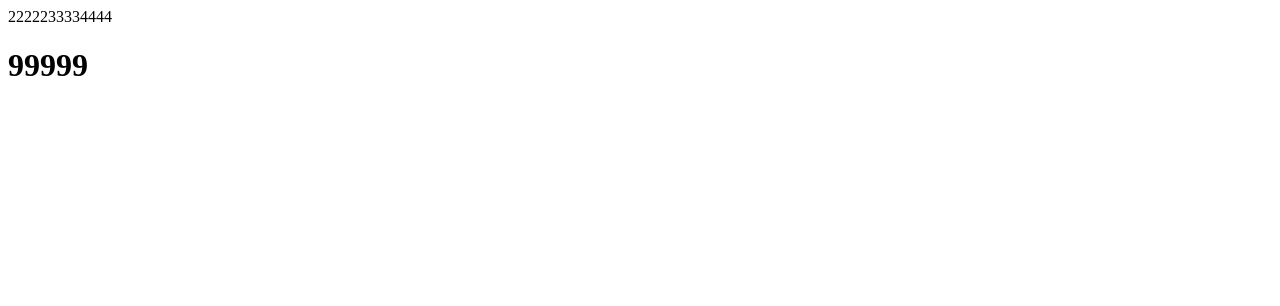
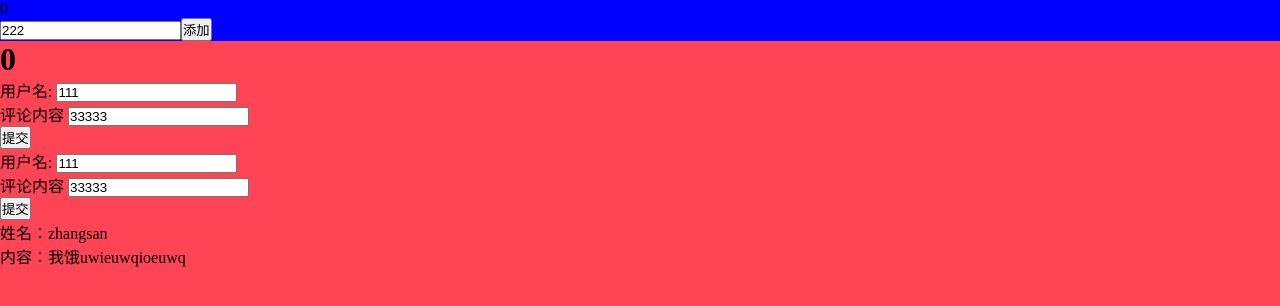
Before and after one commit to clm1100/reactstudy, a React (Create React App) app: page / in a window 1280 px wide. Shown: the top 306 px of the page. Built offline with nearby package versions, Linux system fonts and the light colour scheme.

Commit message:
复习redux的用法

```diff
--- a/src/App.jsx
+++ b/src/App.jsx
@@ -1,6 +1,7 @@
 import React, { Component } from 'react'
 import ReactDOM from 'react-dom'
 import Header from './common/Header'
+import Head from "./common/Head";
 import Frominput from './components/Forminput'
 import Content from './components/Content'
 class App extends Component {
@@ -28,6 +29,8 @@ class App extends Component {
     console.log(this.props,'iiiiiiiiiii')
     return (
       <div>
+        <Header />
+        <Head />
         <Frominput setArr = {this.setArr.bind(this)} />
         <Frominput setArr = {this.setArr.bind(this)} />
         <Content arr={this.state.arr} />
--- /dev/null
+++ b/src/common/Head.jsx
@@ -0,0 +1,31 @@
+import React, { Component } from 'react'
+import {connect} from 'react-redux'
+class Head extends Component{
+    constructor(){
+        super()
+    }
+    render(){
+
+        return(
+            <h1 onClick = {function(){this.props.addAttr({title:"232313123",id:"343434"})}.bind(this)}>{this.props.arr.length}</h1>
+        )
+    }
+}
+const mapDispatchToProps=(dispatch,ownprops)=>{
+    return {
+        addAttr(payload){
+            dispatch({
+                type:'ADDATTR',
+                payload
+            })
+        }
+    }
+}
+
+const mapStateToProps = (state,ownProps)=>{
+    return{
+        arr:state.arr
+    }
+}
+
+export default  connect(mapStateToProps,mapDispatchToProps)(Head)
--- a/src/common/Header.jsx
+++ b/src/common/Header.jsx
@@ -1,9 +1,6 @@
 import React, { Component } from 'react'
 import {connect} from 'react-redux'
 
-// const mapStateToProps = (state, ownProps) => ({
-//     active: state.abc.a
-//   })
 
 class Header extends Component {
     constructor() {
@@ -13,12 +10,11 @@ class Header extends Component {
         }
     }
     setA(e) {
-    //    this.props.addAttr({title:this.state.a,id:Math.random()*100000000})
-       this.props. dispatch({
-        type:'ADDATTR',
-        payload:{title:this.state.a,id:Math.random()*100000000}
-    })
-       this.setState({a:''})
+        this.props.dispatch({
+            type: 'ADDATTR',
+            payload: { title: this.state.a, id: Math.random() * 100000000 }
+        })
+        this.setState({ a: '' })
     }
     change(e){
         this.setState({
@@ -29,7 +25,6 @@ class Header extends Component {
         return (
             <div className='Header'>
             <ul>
-                {/* <li >ceshi!!!</li> */}
                 {this.props.arr.map(e=>{
                     return (<li key={e.id}>{e.title}</li>)
                 })}
--- a/src/components/Content.jsx
+++ b/src/components/Content.jsx
@@ -1,7 +1,8 @@
 import React, { Component } from "react"
 class Content extends Component {
-    constructor() {
-        super()
+    constructor(props) {
+        super(props)
+        console.log(props,"============")
     }
     render() {
         return (
--- a/src/index.js
+++ b/src/index.js
@@ -1,36 +1,36 @@
-// import React from 'react';
-// import ReactDOM from 'react-dom';
-// import App from './App.jsx';
-// import registerServiceWorker from './registerServiceWorker';
-// import './static/index.css'
+import React from 'react';
+import ReactDOM from 'react-dom';
+import App from './App.jsx';
+import registerServiceWorker from './registerServiceWorker';
+import './static/index.css'
 
+import { createStore } from 'redux'
+import { Provider } from 'react-redux'
+import reducer from './reducers'
+const store = createStore(reducer)
+
+
+ReactDOM.render(
+    <Provider store={store}>
+    < App / >
+    </Provider>
+ , document.getElementById('root'));
+registerServiceWorker();
+
+
+// import { Provider } from 'react-redux'
+// import React from 'react'
+// import ReactDOM from 'react-dom'
 // import { createStore } from 'redux'
-// import { Provider } from 'react-redux'
+// import Counter from './components/Counter'
+// import Hbb from './components/Hbb'
+// import App from './components/App'
 // import reducer from './reducers'
 // const store = createStore(reducer)
+// const rootEl = document.getElementById('root')
 
-
-// ReactDOM.render(
-//     <Provider store={store}>
-//     < App / >
-//     </Provider>
-//  , document.getElementById('root'));
-// registerServiceWorker();
-
-
-import { Provider } from 'react-redux'
-import React from 'react'
-import ReactDOM from 'react-dom'
-import { createStore } from 'redux'
-import Counter from './components/Counter'
-import Hbb from './components/Hbb'
-import App from './components/App'
-import reducer from './reducers'
-const store = createStore(reducer)
-const rootEl = document.getElementById('root')
-
-const render = () => ReactDOM.render(
-    <App/>
-  ,rootEl
-)
-render()
+// const render = () => ReactDOM.render(
+//     <App/>
+//   ,rootEl
+// )
+// render()
```
